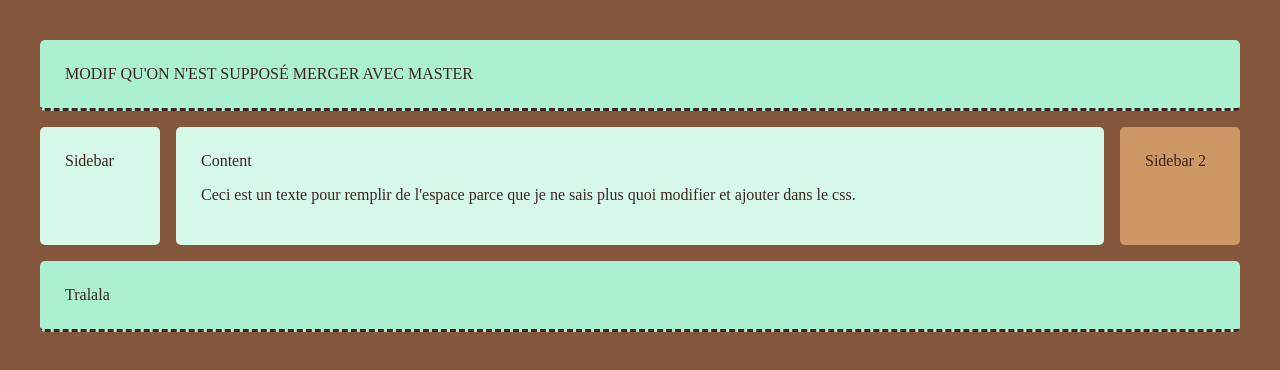
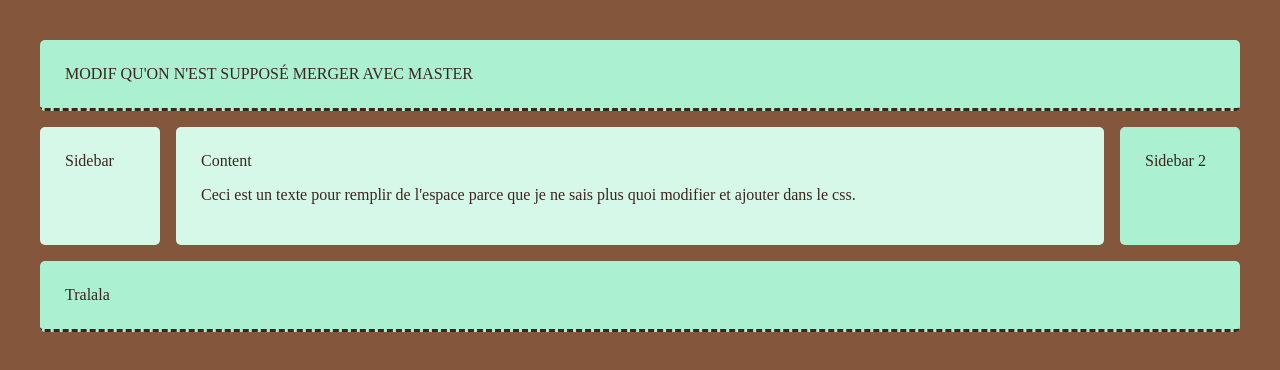
Before and after one commit to SlothDomination/exc3, a plain HTML site: page index.htm in a window 1280 px wide. Drawn offline with Linux system fonts and the light colour scheme.

Commit message:
modifier couleur de fond de la class Sidebar2

```diff
--- a/sass/layout/_layout.scss
+++ b/sass/layout/_layout.scss
@@ -79,6 +79,6 @@ body {
   }
 
   .sidebar2 {
-    background-color: #CD9865;
+    background-color: #AAF0D1;
     color: #3D241F;
   }
```
Also changed, not shown: css/style.css.
